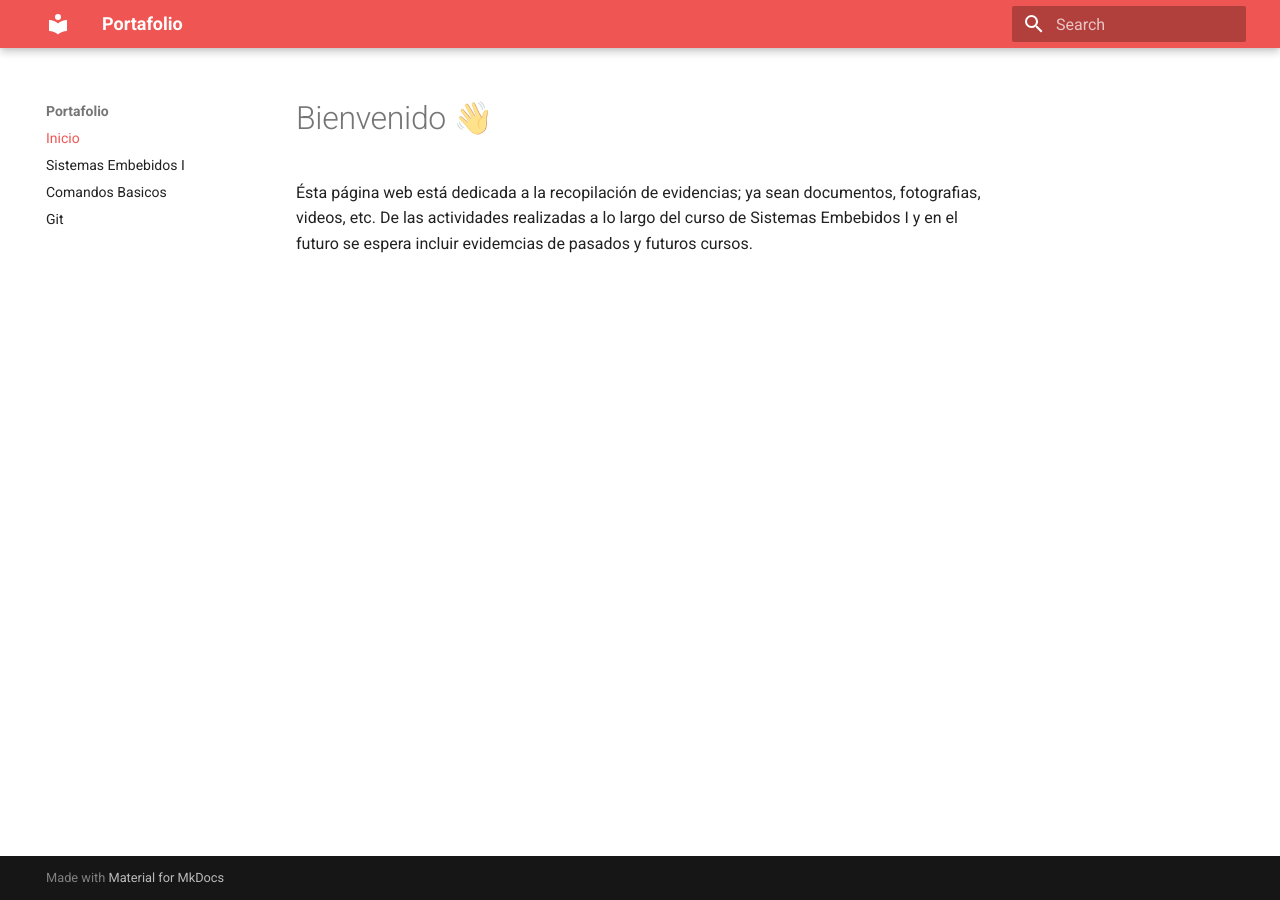
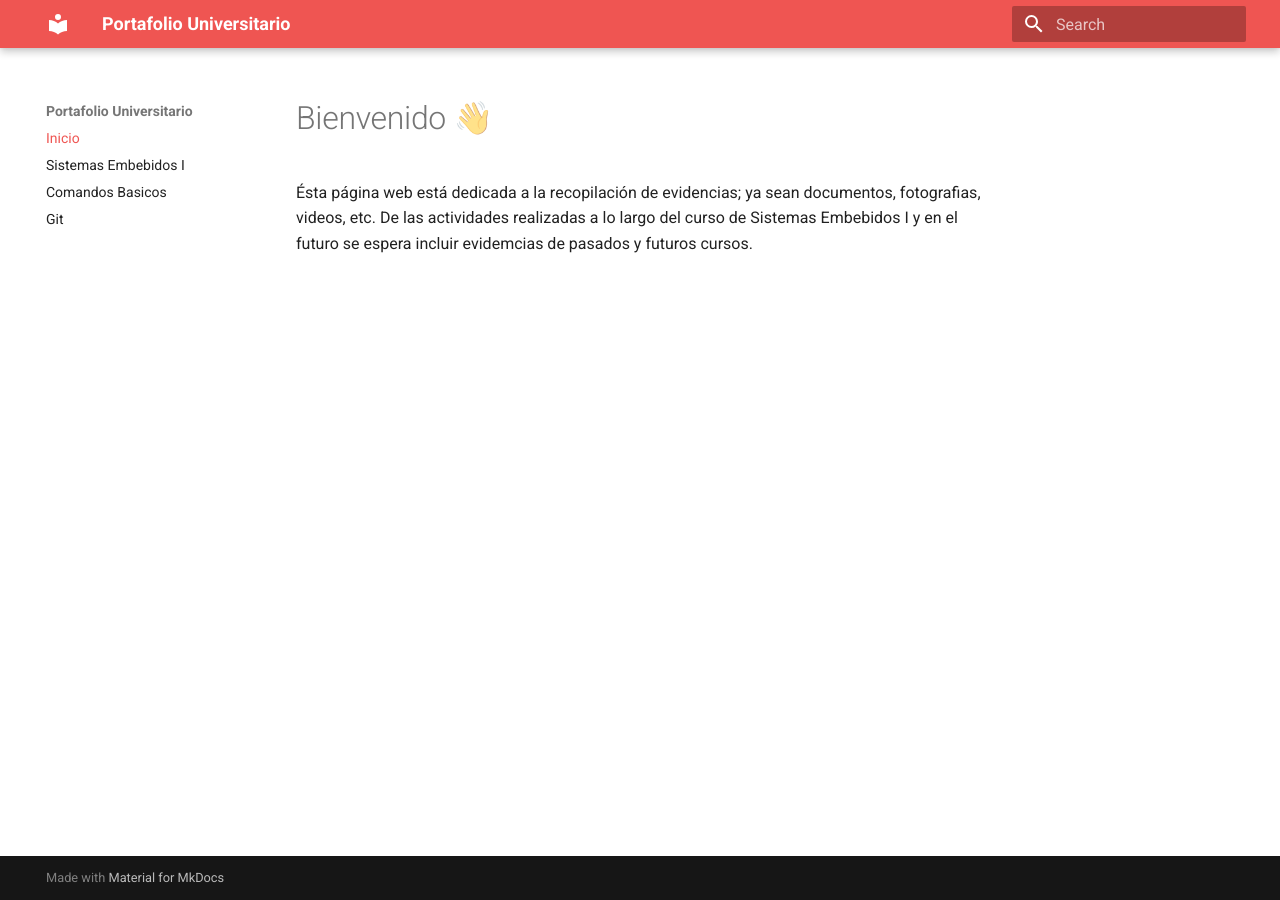
Before and after one commit to Oskihgez/Mi-Portafolio, an MkDocs documentation site: the page built from docs/index.md, in a window 1280 px wide. Built offline with MkDocs 1.6.1 and Material for MkDocs 9.7.7, drawn with Linux system fonts in a browser that asks for light colours.

Commit message:
Update mkdocs.yml

```diff
--- a/mkdocs.yml
+++ b/mkdocs.yml
@@ -1,4 +1,4 @@
-site_name: Portafolio
+site_name: Portafolio Universitario
 markdown_extensions:
   - pymdownx.highlight:
       anchor_linenums: true
```
